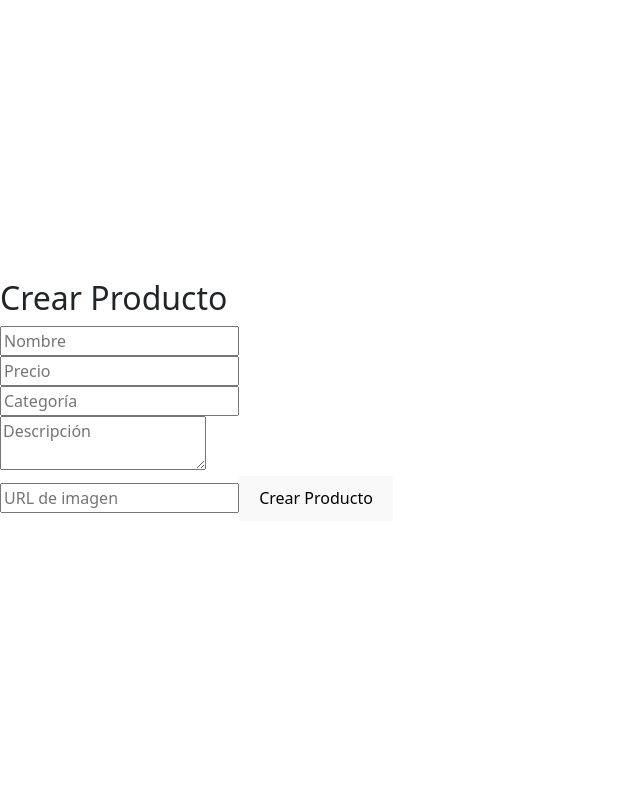
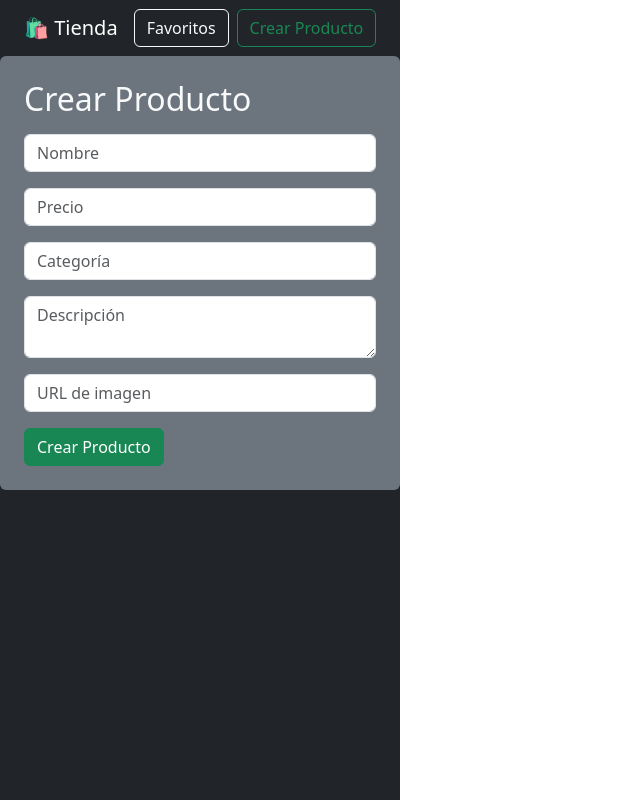
Before and after one commit to CarlosFigueroa497/pv_tp_integrador_grupo14, a React (Vite) app: page /crear in a window 1280 px wide. Shown: the whole page, without its empty margins (0-640 px from the left). Built offline with nearby package versions, Linux system fonts and the light colour scheme; no server answers.

Commit message:
mas etilos agregados a componentes

```diff
--- a/src/App.jsx
+++ b/src/App.jsx
@@ -1,4 +1,4 @@
-import { BrowserRouter, Routes, Route } from 'react-router-dom';
+import { BrowserRouter, Routes, Route, Link } from 'react-router-dom';
 import Home from './pages/Home';
 import Favoritos from './pages/Favoritos';
 import DetalleProducto from './pages/DetalleProducto';
@@ -10,16 +10,29 @@ import EditarProducto from './pages/EditarProducto';
 
 function App() {
   return (
+    <div className="bg-dark text-light min-vh-100">
+      <BrowserRouter>
 
-    <BrowserRouter>
+        {/* Navbar visible en todas las páginas */}
+        <nav className="navbar navbar-dark bg-dark px-4">
+          <Link to="/" className="navbar-brand">🛍️ Tienda</Link>
+          <div>
+            <Link to="/favoritos" className="btn btn-outline-light me-2">Favoritos</Link>
+            <Link to="/crear" className="btn btn-outline-success">Crear Producto</Link>
+          </div>
+        </nav>
+
+        {/* Rutas */}
         <Routes>
-        <Route path="/producto/:id/editar" element={<EditarProducto />} />
-        <Route path="/crear" element={<CrearProducto />} />
           <Route path="/" element={<Home />} />
           <Route path="/favoritos" element={<Favoritos />} />
           <Route path="/producto/:id" element={<DetalleProducto />} />
+          <Route path="/producto/:id/editar" element={<EditarProducto />} />
+          <Route path="/crear" element={<CrearProducto />} />
         </Routes>
+
       </BrowserRouter>
+    </div>
   );
 }
 
--- a/src/components/ProductCard.jsx
+++ b/src/components/ProductCard.jsx
@@ -9,19 +9,18 @@ function ProductCard({ producto }) {
   const fueCreado = productosCreados.some(p => p.id === producto.id);
 
   return (
-    <div className="card" style={{ width: '18rem' }}>
+<div className="card text-bg-dark h-100">
   <img src={producto.image} className="card-img-top" alt={producto.title} />
   <div className="card-body">
     <h5 className="card-title">{producto.title}</h5>
     <p className="card-text">${producto.price}</p>
     <p className="card-text">{producto.category}</p>
-    <button onClick={() => navigate(`/producto/${producto.id}`)} className="btn btn-primary mb-2">
+    <button onClick={() => navigate(`/producto/${producto.id}`)} className="btn btn-outline-light mb-2">
       Ver más detalles
     </button>
     <button onClick={() => toggleFavorito(producto)} className="btn btn-outline-danger">
       {esFavorito ? '💔 Quitar de Favoritos' : '💖 Agregar a Favoritos'}
     </button>
-
     {fueCreado && (
       <button onClick={() => eliminarProducto(producto.id)} className="btn btn-danger mt-2">
         🗑️ Eliminar producto
@@ -30,6 +29,7 @@ function ProductCard({ producto }) {
   </div>
 </div>
 
+
   );
 }
 
--- a/src/components/ProductForm.jsx
+++ b/src/components/ProductForm.jsx
@@ -26,49 +26,28 @@ function ProductForm({ productoInicial = null, onSubmit }) {
   };
 
   return (
-    <form onSubmit={handleSubmit} style={{ maxWidth: '400px', margin: 'auto' }}>
-      <h2>{productoInicial ? 'Editar' : 'Crear'} Producto</h2>
-      <input
-        type="text"
-        name="title"
-        placeholder="Nombre"
-        value={producto.title}
-        onChange={handleChange}
-        required
-      />
-      <input
-        type="number"
-        name="price"
-        placeholder="Precio"
-        value={producto.price}
-        onChange={handleChange}
-        required
-      />
-      <input
-        type="text"
-        name="category"
-        placeholder="Categoría"
-        value={producto.category}
-        onChange={handleChange}
-        required
-      />
-      <textarea
-        name="description"
-        placeholder="Descripción"
-        value={producto.description}
-        onChange={handleChange}
-        required
-      ></textarea>
-      <input
-        type="text"
-        name="image"
-        placeholder="URL de imagen"
-        value={producto.image}
-        onChange={handleChange}
-        required
-      />
-      <button type="submit">{productoInicial ? 'Guardar Cambios' : 'Crear Producto'}</button>
-    </form>
+   <form onSubmit={handleSubmit} className="bg-secondary text-light p-4 rounded">
+  <h2 className="mb-3">{productoInicial ? 'Editar' : 'Crear'} Producto</h2>
+  <div className="mb-3">
+    <input type="text" name="title" className="form-control" placeholder="Nombre" value={producto.title} onChange={handleChange} required />
+  </div>
+  <div className="mb-3">
+    <input type="number" name="price" className="form-control" placeholder="Precio" value={producto.price} onChange={handleChange} required />
+  </div>
+  <div className="mb-3">
+    <input type="text" name="category" className="form-control" placeholder="Categoría" value={producto.category} onChange={handleChange} required />
+  </div>
+  <div className="mb-3">
+    <textarea name="description" className="form-control" placeholder="Descripción" value={producto.description} onChange={handleChange} required />
+  </div>
+  <div className="mb-3">
+    <input type="text" name="image" className="form-control" placeholder="URL de imagen" value={producto.image} onChange={handleChange} required />
+  </div>
+  <button type="submit" className="btn btn-success">
+    {productoInicial ? 'Guardar Cambios' : 'Crear Producto'}
+  </button>
+</form>
+
   );
 }
 
```
Lines whose indentation alone changed are shown as unchanged.
